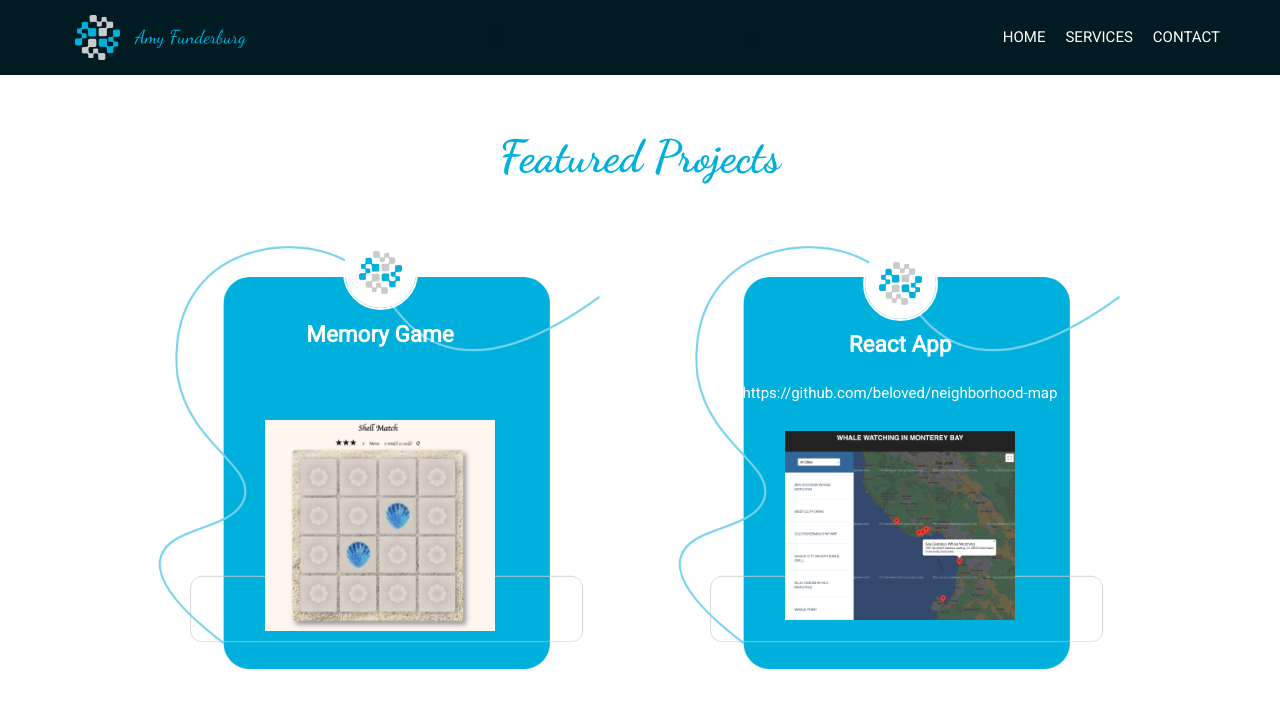
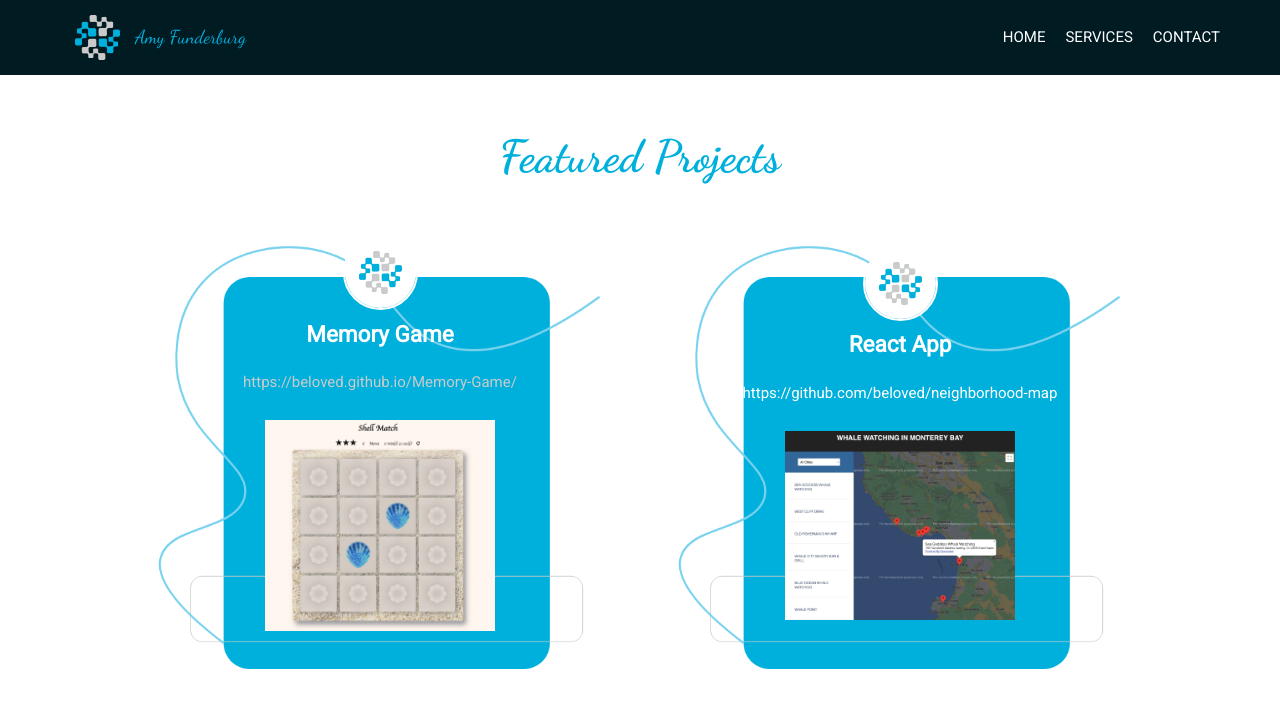
Before and after one commit to beloved/reskill-week2, a plain HTML site: page index.html in a window 1280 px wide. In both pictures the pointer is over the link "https://beloved.github.io/Memory-Game/". Shown: the top 728 px of the page. Drawn offline with Linux system fonts and the light colour scheme.

Commit message:
fixed card-url link color

```diff
--- a/assets/css/style.css
+++ b/assets/css/style.css
@@ -147,6 +147,14 @@ main {
   padding-top: 3em;
 }
 
+.card-url a:hover {
+  color: var(--gray);
+}
+
+.card-url a:active {
+  color: var(--gray);
+}
+
 .project-img {
   max-width: 50%;
   padding-bottom: 2em;
```
